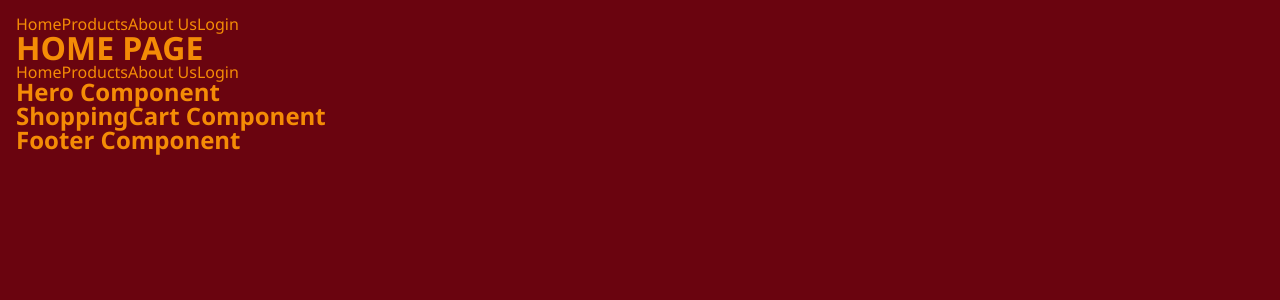
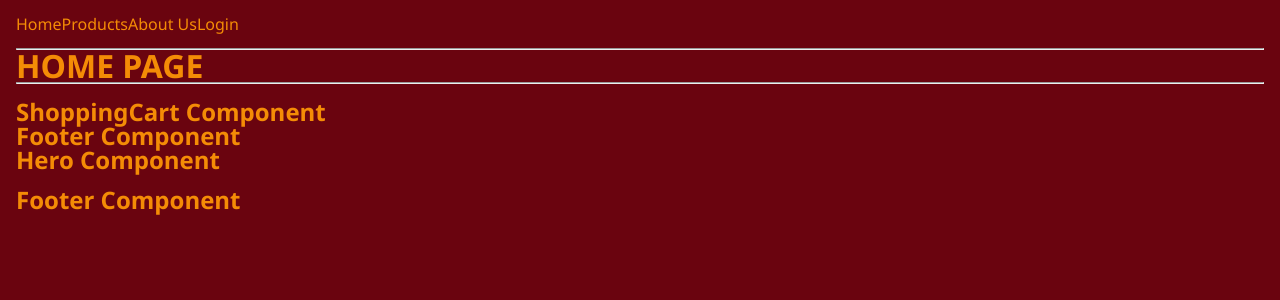
Before and after one commit to philnash/react-express-starter, a React (Create React App) app: page / in a window 1280 px wide. Shown: the top 300 px of the page. Built offline with nearby package versions, Linux system fonts and the light colour scheme.

Commit message:
app works. Install node modules in the src folder

```diff
--- a/src/App.js
+++ b/src/App.js
@@ -2,11 +2,13 @@ import * as React from "react";
 import { Component } from "react";
 // import "./App.css";
 import Navigation from "./components/Navbar";
+import Footer from "./components/Footer";
 import HomePage from "./pages/HomePage";
 import ProductsPage from "./pages/ProductsPage";
 import ProfilePage from "./pages/ProfilePage";
 import OrderConfirmationPage from "./pages/OrderConfirmationPage";
 import CheckoutPage from "./pages/CheckoutPage";
+import AboutUsPage from "./pages/AboutUsPage";
 import Error404 from "./Error404";
 
 import { BrowserRouter, Route, Routes } from "react-router-dom";
@@ -41,18 +43,18 @@ class App extends Component {
     return (
       <div className="App">
         <header className="App-header">
+          <Navigation />
+          <br />
+          <hr/>
           <BrowserRouter>
-            <Navigation /> {/* <Switch>  */}
+            {/* <Switch>  */}
             <Routes>
               <Route exact path="/" element={<HomePage />} />
               <Route exact path="/home" element={<HomePage />} />
               <Route exact path="/products" element={<ProductsPage />} />
+              <Route exact path="/aboutus" element={<AboutUsPage />} />
               <Route exact path="/profile" element={<ProfilePage />} />
-              <Route
-                exact
-                path="/ordercomplete"
-                element={<OrderConfirmationPage />}
-              />
+              <Route exact path="/ordercomplete" element={<OrderConfirmationPage />} />
               <Route exact path="/checkout" element={<CheckoutPage />} />
               {/* <Route exact path="/product/:productid" element={<ProductDetails />}/> */}
               <Route exact path="/profile/:userid" element={<ProfilePage />} />
@@ -60,6 +62,8 @@ class App extends Component {
               {/* </Switch> */}
             </Routes>
           </BrowserRouter>
+          <br/>
+          <Footer />
         </header>
       </div>
     );
--- a/src/components/Navbar.js
+++ b/src/components/Navbar.js
@@ -1,6 +1,6 @@
 import React from "react";
 import { Nav, NavLink, Navbar } from "react-bootstrap";
-export const NavBar = Navbar
+// export const NavBar = Navbar
 
 function Navigation(){
   return (
--- /dev/null
+++ b/src/pages/AboutUsPage.js
@@ -0,0 +1,9 @@
+function AboutUsPage() {
+    return (
+      <main>
+        <h1>AboutUsPage</h1>
+      </main>
+    );
+  }
+
+  export default AboutUsPage
--- a/src/pages/HomePage.jsx
+++ b/src/pages/HomePage.jsx
@@ -6,11 +6,18 @@ import Footer from "../components/Footer";
 function HomePage() {
   return (
     <main>
+      <div>
         <h1>HOME PAGE</h1>
-        <Navigation />
-        <Hero />
+        <hr/>
+        <br/>
         <ShoppingCart />
         <Footer />
+      </div>
+      <div>
+        <aside>
+          <Hero />
+        </aside>
+      </div>
     </main>
   );
 }
--- a/src/pages/ProfilePage.js
+++ b/src/pages/ProfilePage.js
@@ -1,9 +1,15 @@
 function ProfilePage() {
-    return (
+  return (
+    <div>
       <main>
         <h1>ProfilePage</h1>
+        <br/>
       </main>
-    );
-  }
+      <button>Log In</button>
+      <p>or</p>
+      <button>Create User</button>
+    </div>
+  );
+}
 
-  export default ProfilePage;
+export default ProfilePage;
```
Also changed, not shown: src/components/Login.jsx (renamed from src/components/Login.js). Lines whose indentation alone changed are shown as unchanged.
